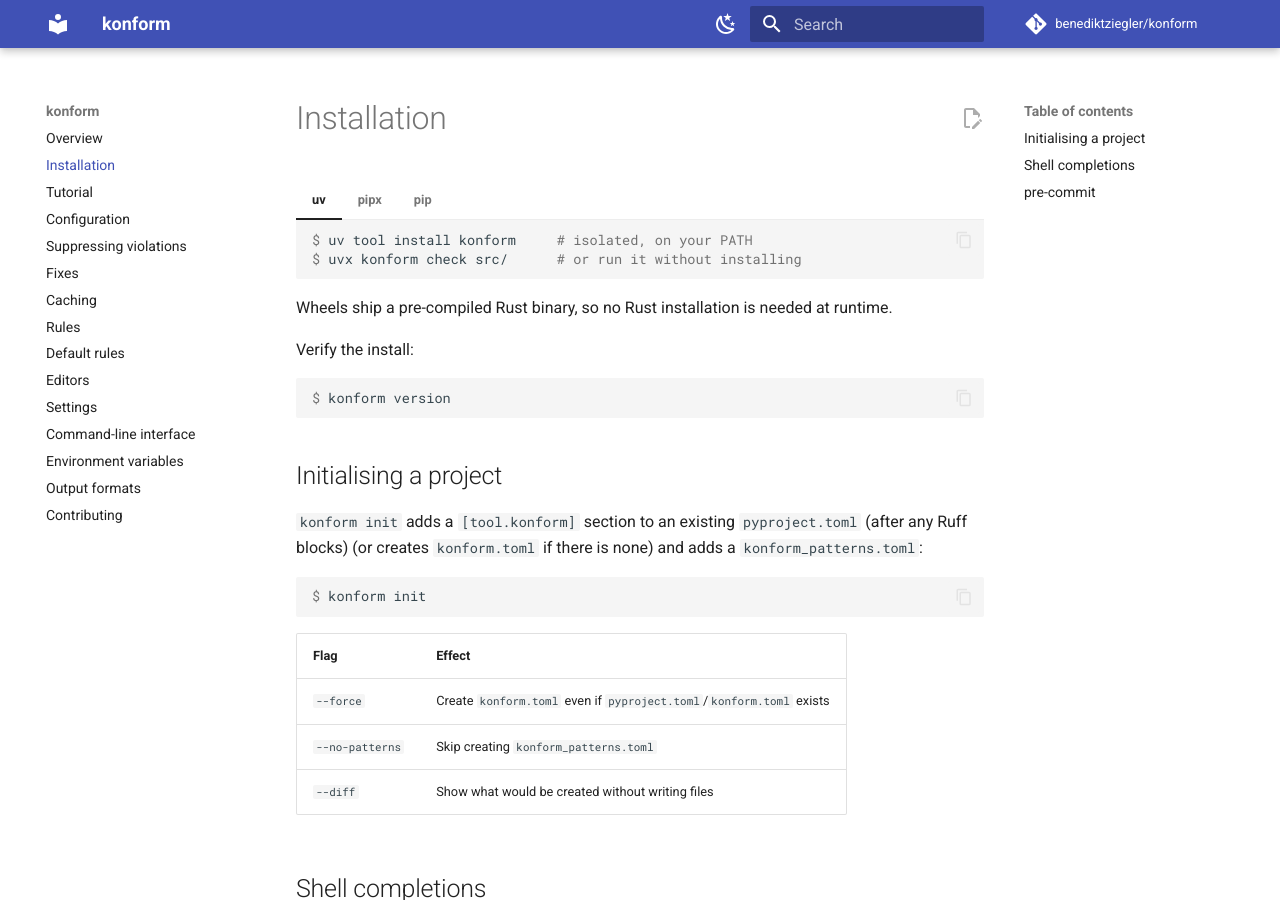
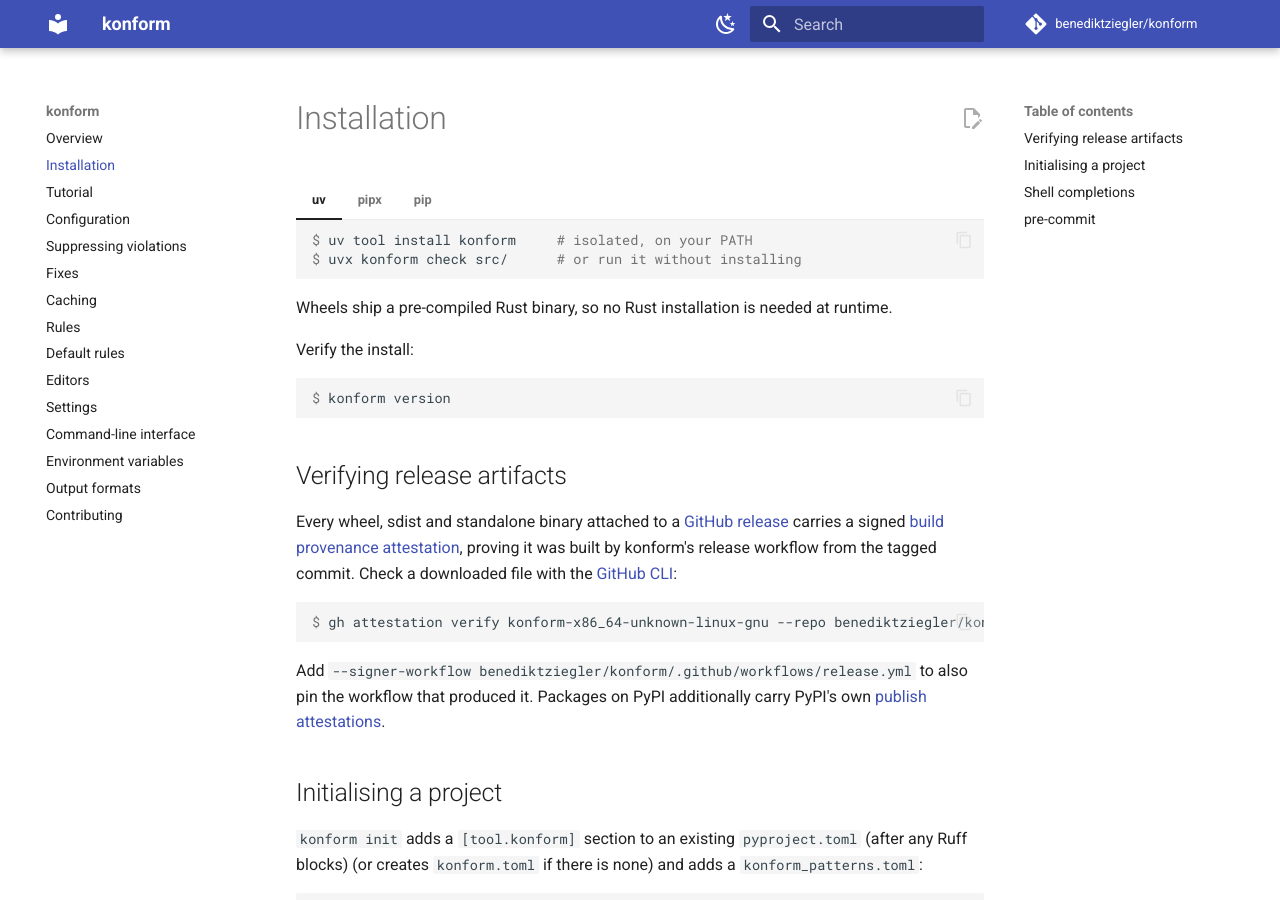
Before and after one commit to benediktziegler/konform, an MkDocs documentation site: the page built from docs/installation.md, in a window 1280 px wide and 900 px high. Built offline with MkDocs 1.6.1 and Material for MkDocs 9.7.7, drawn with Linux system fonts in a browser that asks for light colours; comment, search, counter and statistics services are not loaded.

Commit message:
docs: explain how to verify release artifact attestations
Co-Authored-By: Claude Opus 5.5 <noreply@anthropic.com>
Claude-Session: https://claude.ai/code/session_01FXRygj92Jn7HZh6S4DDtLy

````diff
--- a/docs/installation.md
+++ b/docs/installation.md
@@ -26,6 +26,16 @@ Verify the install:
 ```console
 $ konform version
 ```
+
+## Verifying release artifacts
+
+Every wheel, sdist and standalone binary attached to a [GitHub release](https://github.com/benediktziegler/konform/releases) carries a signed [build provenance attestation](https://docs.github.com/en/actions/security-for-github-actions/using-artifact-attestations), proving it was built by konform's release workflow from the tagged commit. Check a downloaded file with the [GitHub CLI](https://cli.github.com/):
+
+```console
+$ gh attestation verify konform-x86_64-unknown-linux-gnu --repo benediktziegler/konform
+```
+
+Add `--signer-workflow benediktziegler/konform/.github/workflows/release.yml` to also pin the workflow that produced it. Packages on PyPI additionally carry PyPI's own [publish attestations](https://docs.pypi.org/attestations/).
 
 ## Initialising a project
 
````
